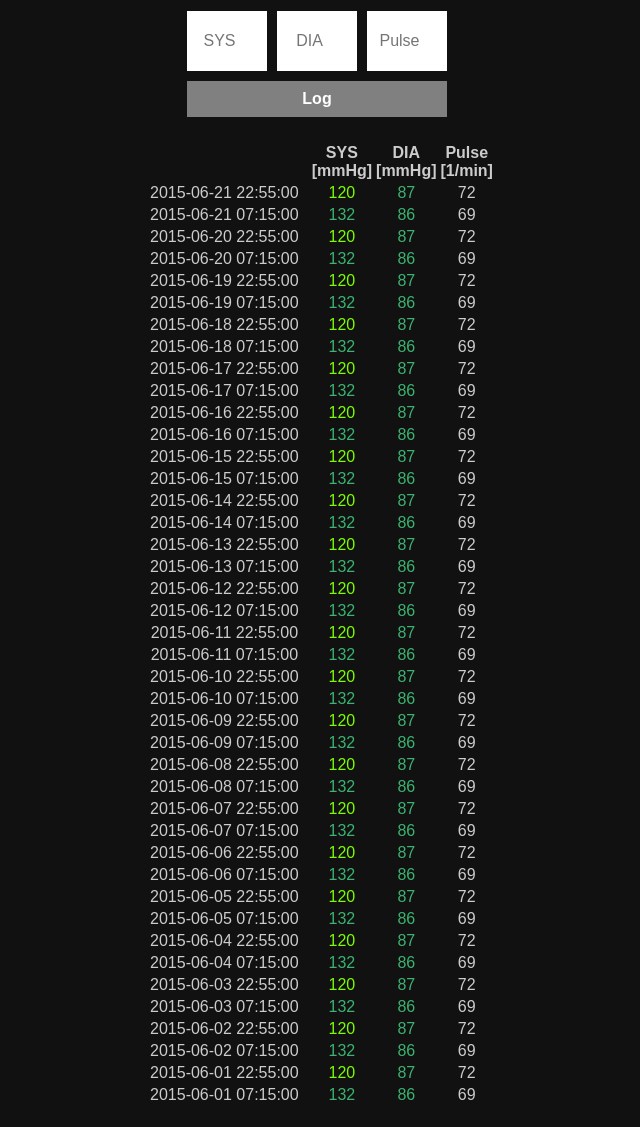
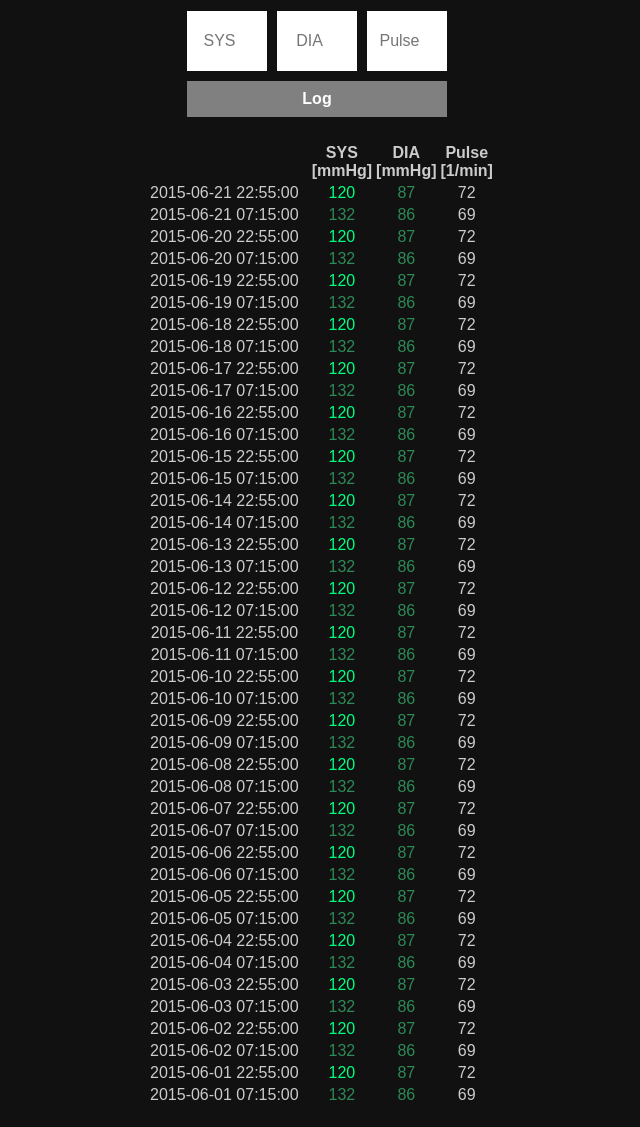
Before and after one commit to dag0310/under-pressure, a PHP site: page / in a window 1280 px wide. Shown: the part 673-1800 px from the top of the page, without its empty margins (323-963 px from the left). Run offline with PHP 8.4, Linux system fonts and the light colour scheme.

Commit message:
Change color of normal blood pressures, because normal looks to much like yellow

```diff
--- a/app/css/main.css
+++ b/app/css/main.css
@@ -55,10 +55,10 @@ html, body {
     color: deepskyblue;
 }
 .bp-normal {
-    color: lawngreen;
+    color: springgreen;
 }
 .bp-normalhigh {
-    color: mediumseagreen;
+    color: seagreen;
 }
 .bp-hypertension1 {
     color: yellow;
```
